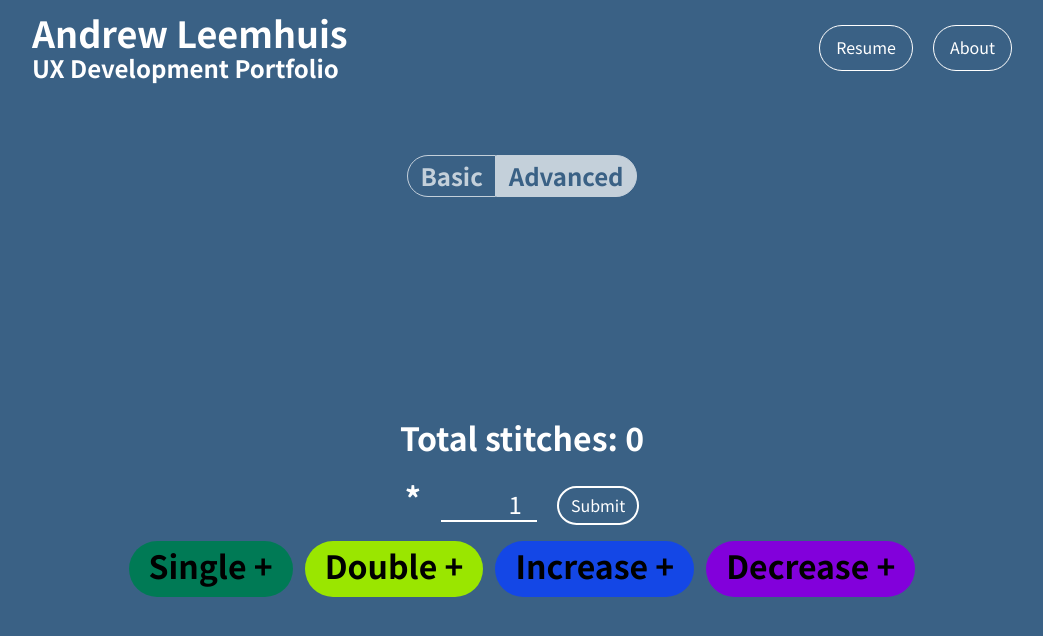
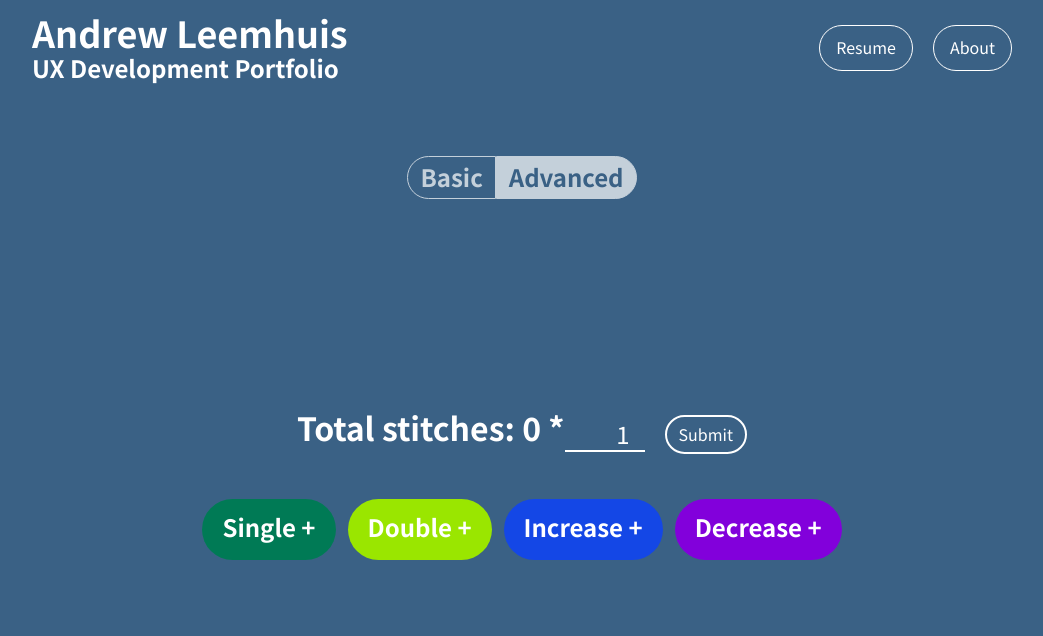
Before and after one commit to tanukilandslide/andrew-leemhuis-portfolio, a Vue app: page /crochet-counter/advanced in a window 1280 px wide. Shown: the top 636 px of the page, without its empty margins (118-1161 px from the left). Built offline with nearby package versions, Linux system fonts and the light colour scheme; what vue3-lottie would draw is missing.

Commit message:
Styling has been improved on advanced crochet counter.

```diff
--- a/src/pages/crochet-counter/CrochetCounterAdvanced.vue
+++ b/src/pages/crochet-counter/CrochetCounterAdvanced.vue
@@ -1,16 +1,11 @@
 <template>
-  <main
-    :class="
-      stitchCounter === stitchGoal && !inputStitchGoal
-        ? ' bg-green-900 screen-height'
-        : 'bg-winter screen-height'
-    "
-  >
+  <main class="bg-winter h-full">
     <div class="mx-auto w-screen h-fit justify-center flex">
       <div
         v-if="inputStitchGoal"
-        class="h-[70vh] w-screen flex flex-col gap-3 justify-center items-center"
+        class="screen-height h-full w-screen flex flex-col gap-3 justify-start items-center"
       >
+        <div class="py-10 m-5 flex flex-col justify-center items-center mb-5 rounded-2xl relative">
           <div class="flex opacity-70 mb-50">
             <RouterLink to="/crochet-counter" class="no-underline font-bold flex items-center">
               <h2 class="text-white px-3 border-white border rounded-l-full">Basic</h2>
@@ -20,8 +15,24 @@
             </div>
           </div>
           <!-- New Crochet Counter -->
-        <h1 class="text-white">Total stitches: {{ sumOfStitches }}</h1>
-        <!-- {{ stitches }} -->
+          <div class="flex">
+            <h1 class="text-white">Total stitches: {{ sumOfStitches }} *</h1>
+            <form action="" class="flex gap-5 items-center w-fit" @submit.prevent="setStitchGoal()">
+              <input
+                type="number"
+                id="goal"
+                class="border-b-2 border-white text-2xl text-white text-right w-20"
+                v-model="multiplier"
+              />
+
+              <input
+                class="border-2 border-white text-white rounded-full px-3 py-1 cursor-pointer"
+                type="submit"
+                value="Submit"
+              />
+            </form>
+          </div>
+
           <div class="flex flex-wrap gap-5">
             <div v-for="stitch in stitches" :key="stitch.id">
               <div class="flex" v-if="stitch.stitch === 'single'">
@@ -104,57 +115,45 @@
                 </div>
               </div>
             </div>
-
-          <form action="" class="flex gap-5 items-center w-fit" @submit.prevent="setStitchGoal()">
-            <h1 class="text-white">*</h1>
-            <input
-              type="number"
-              id="goal"
-              class="border-b-2 border-white text-2xl text-white text-right w-24"
-              v-model="multiplier"
-            />
-
-            <input
-              class="border-2 border-white text-white rounded-full px-3 py-1 cursor-pointer"
-              type="submit"
-              value="Submit"
-            />
-          </form>
           </div>
-        <div class="flex gap-3">
+          <div class="flex gap-3 my-10 flex-wrap text-white">
             <div
               class="bg-emerald-700 px-5 pt-2 rounded-full cursor-pointer"
               @click="addStitchType('single')"
               @keyup.s="addStitchType('single')"
             >
-            <h1>Single +</h1>
+              <h2>Single +</h2>
             </div>
             <div
               class="bg-lime-400 px-5 pt-2 rounded-full cursor-pointer"
               @click="addStitchType('double')"
             >
-            <h1>Double +</h1>
+              <h2>Double +</h2>
             </div>
             <div
               class="bg-blue-700 px-5 pt-2 rounded-full cursor-pointer"
               @click="addStitchType('increase')"
             >
-            <h1>Increase +</h1>
+              <h2>Increase +</h2>
             </div>
             <div
               class="bg-purple-700 px-5 pt-2 rounded-full cursor-pointer"
               @click="addStitchType('decrease')"
             >
-            <h1>Decrease +</h1>
+              <h2>Decrease +</h2>
+            </div>
           </div>
         </div>
       </div>
 
       <!-- Counter After Submit -->
 
-      <div v-else>
       <div
-          class="h-[70vh] w-screen flex flex-col justify-center items-center border border-dashed border-white mb-5 rounded-2xl"
+        v-else
+        class="w-screen flex flex-col gap-3 justify-start items-center mb-10 min-h-[90vh]"
+      >
+        <div
+          class="py-10 m-5 w-[95vw] min-h-5/6 flex flex-col justify-center items-center border border-dashed border-white mb-5 rounded-2xl relative"
           @click="addStitch()"
         >
           <div class="flex justify-center flex-wrap gap-5">
@@ -222,6 +221,8 @@
           </div> -->
 
           <h2 class="text-8xl text-white">{{ stitchCounter }} / {{ sumOfStitches }}</h2>
+
+          <h3 class="text-white opacity-50 absolute bottom-0">Click inside to add a stitch!</h3>
         </div>
         <div class="flex justify-around">
           <button
@@ -251,7 +252,7 @@
 <script setup>
 import { useStyleStore } from '@/stores/styles'
 import { ref, reactive, onMounted, watch } from 'vue'
-import { onKeyUp } from '@vueuse/core'
+import { onKeyUp, onKeyDown } from '@vueuse/core'
 
 const store = useStyleStore()
 
@@ -417,6 +418,10 @@ watch([stitches, multiplier], () => {
   calculateTotalStitches()
 })
 
+onKeyDown(' ', (e) => {
+  e.preventDefault()
+})
+
 onKeyUp(' ', (e) => {
   e.preventDefault()
   addStitch()
@@ -432,12 +437,12 @@ onKeyUp('r', (e) => {
   resetToZero()
 })
 
-onMounted(() => {
-  getStitches()
-  if (stitchCounter.value || stitchGoal.value) {
-    inputStitchGoal.value = false
-  }
-})
+// onMounted(() => {
+//   getStitches()
+//   if (stitchCounter.value || stitchGoal.value) {
+//     inputStitchGoal.value = false
+//   }
+// })
 </script>
 
 <style scoped>
```
Lines whose indentation alone changed are shown as unchanged.
